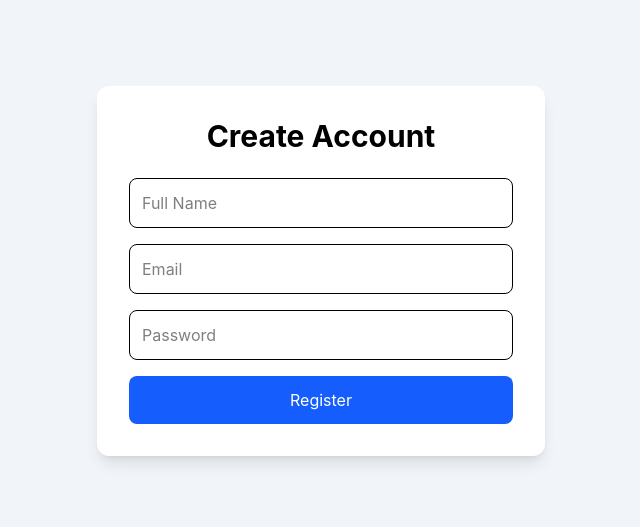
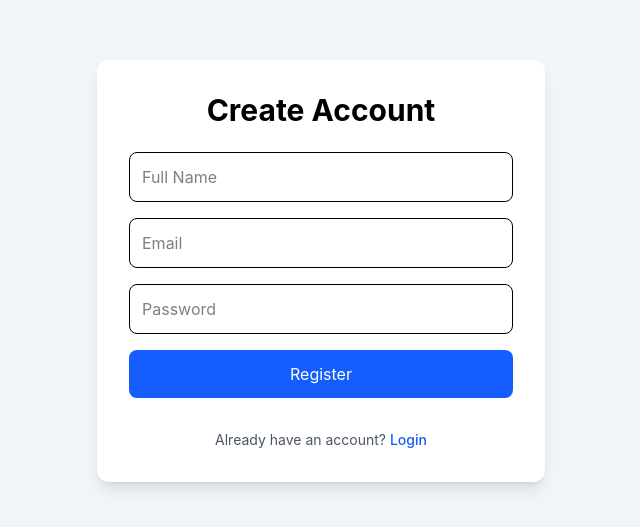
Before and after one commit to Nikhil7427/PennyPilot, a React app in the folder frontend/: page /register in a window 1280 px wide. Shown: the part 129-656 px from the top of the page, without its empty margins (319-959 px from the left). Built offline with nearby package versions, Linux system fonts and the light colour scheme; no server answers; the HTML template or start-up script is replaced by a standard one.

Commit message:
Improve authentication navigation UX

```diff
--- a/frontend/src/pages/Login.jsx
+++ b/frontend/src/pages/Login.jsx
@@ -3,6 +3,7 @@
 import { useAuth } from "../context/AuthContext.jsx"
 import { use } from "react";
 import { useNavigate, Navigate } from "react-router-dom";
+import { Link } from "react-router-dom";
 
 function Login() {
     const {
@@ -91,6 +92,16 @@
                         Login
                     </button>
 
+                    <p className="text-sm text-gray-600 text-center mt-4">
+                        Don't have an account?{" "}
+                        <Link
+                            to="/register"
+                            className="text-blue-600 font-medium hover:underline"
+                        >
+                            Register
+                        </Link>
+                    </p>
+
                 </form>
 
             </div>
--- a/frontend/src/pages/Register.jsx
+++ b/frontend/src/pages/Register.jsx
@@ -2,6 +2,7 @@
 import { registerUser } from '../services/auth.service.js';
 import { Navigate } from "react-router-dom";
 import { useAuth } from "../context/AuthContext";
+import { Link } from "react-router-dom";
 
 function Register() {
     const {
@@ -102,6 +103,16 @@
                     >
                         Register
                     </button>
+
+                    <p className="text-sm text-gray-600 text-center mt-4">
+                        Already have an account?{" "}
+                        <Link
+                            to="/login"
+                            className="text-blue-600 font-medium hover:underline"
+                        >
+                            Login
+                        </Link>
+                    </p>
                 </form>
             </div>
         </div>
```
